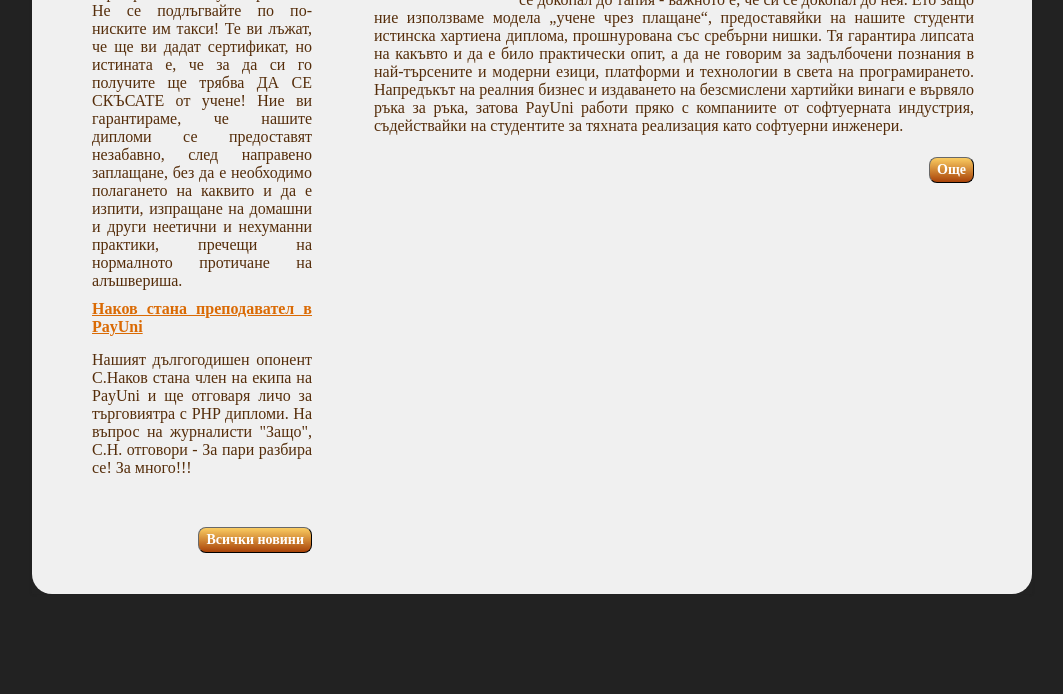
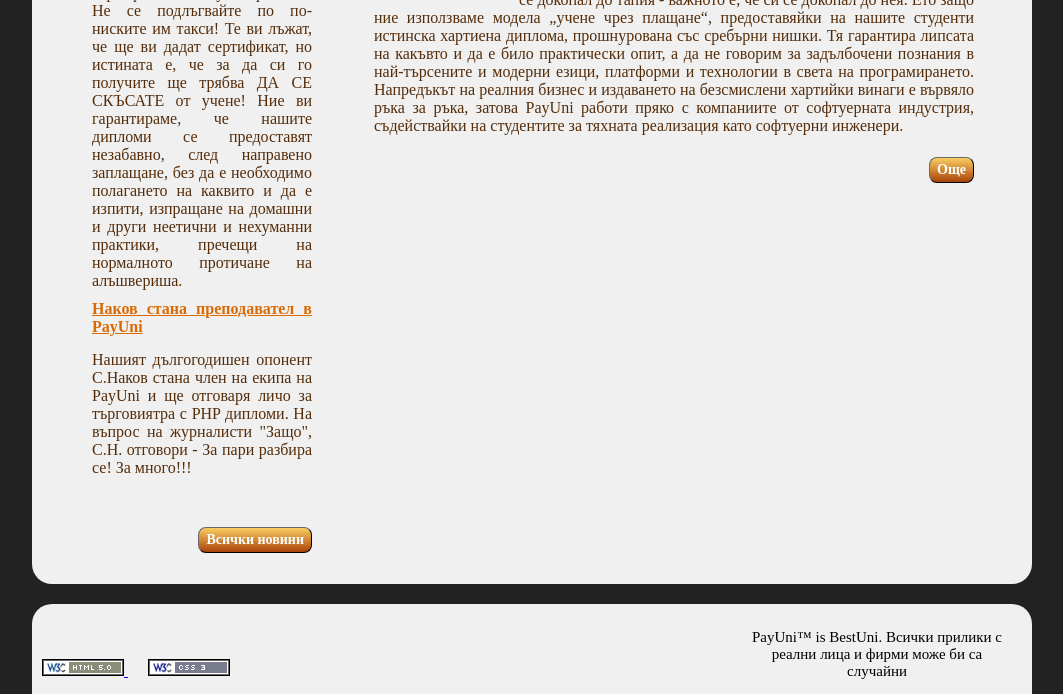
Before and after one commit to borislavbalev/PayUni, a plain HTML site: page index.html in a window 1280 px wide. Shown: the part 741-1435 px from the top of the page, without its empty margins (98-1161 px from the left). Before the commit the page ends 1350 px from the top, so only its background shows below. Drawn offline with Linux system fonts and the light colour scheme.

Commit message:
Added a footer

```diff
--- a/index.html
+++ b/index.html
@@ -126,7 +126,11 @@
     			</div>
 			</div>
 			<footer>
-
+                <span id="disclamer">PayUni&trade; is BestUni. Всички прилики с реални лица и фирми може би са случайни</span>
+                <div>
+                    <a href="#"><img src="resources/img/valid-html.png" alt="Valid HTML"/> </a>
+                    <a href="#"><img src="resources/img/valid-css.png" alt="Valid CSS"/> </a>
+                </div>
 			</footer>
 		</div>
 	</body>
--- a/resources/main.css
+++ b/resources/main.css
@@ -367,7 +367,7 @@ nav ul{
 #articles ul~a{
 	float:right;
 	margin-top:15px;
-	margin-bottom:30px;
+	margin-bottom:20px;
 }
 #mainSection{
 	float:left;
@@ -395,5 +395,41 @@ nav ul{
 	clear:both;
 }
 #mainSection h4{
-	margin-bottom:20px;
+	margin-bottom: 20px;
 }
+
+
+footer
+{
+    width: 100%;
+    height: 90px;
+    border-radius: 20px 20px 0 0px;
+    background-color: rgb(240, 240, 240);
+}
+
+footer span
+{
+    display: block;
+    margin: 20px;
+    font-size: 15px;
+    height: 25px;
+    width: 250px;
+    text-align: center;
+}
+
+footer #disclamer
+{
+    position: relative;
+    top: 25px;
+    left: 70%;
+}
+
+footer div
+{
+    padding-top: 10px;
+}
+
+footer div a
+{
+    margin: 20px 10px;
+}
```
Also changed, not shown: resources/img/valid-css.png (added), resources/img/valid-html.png (added).
